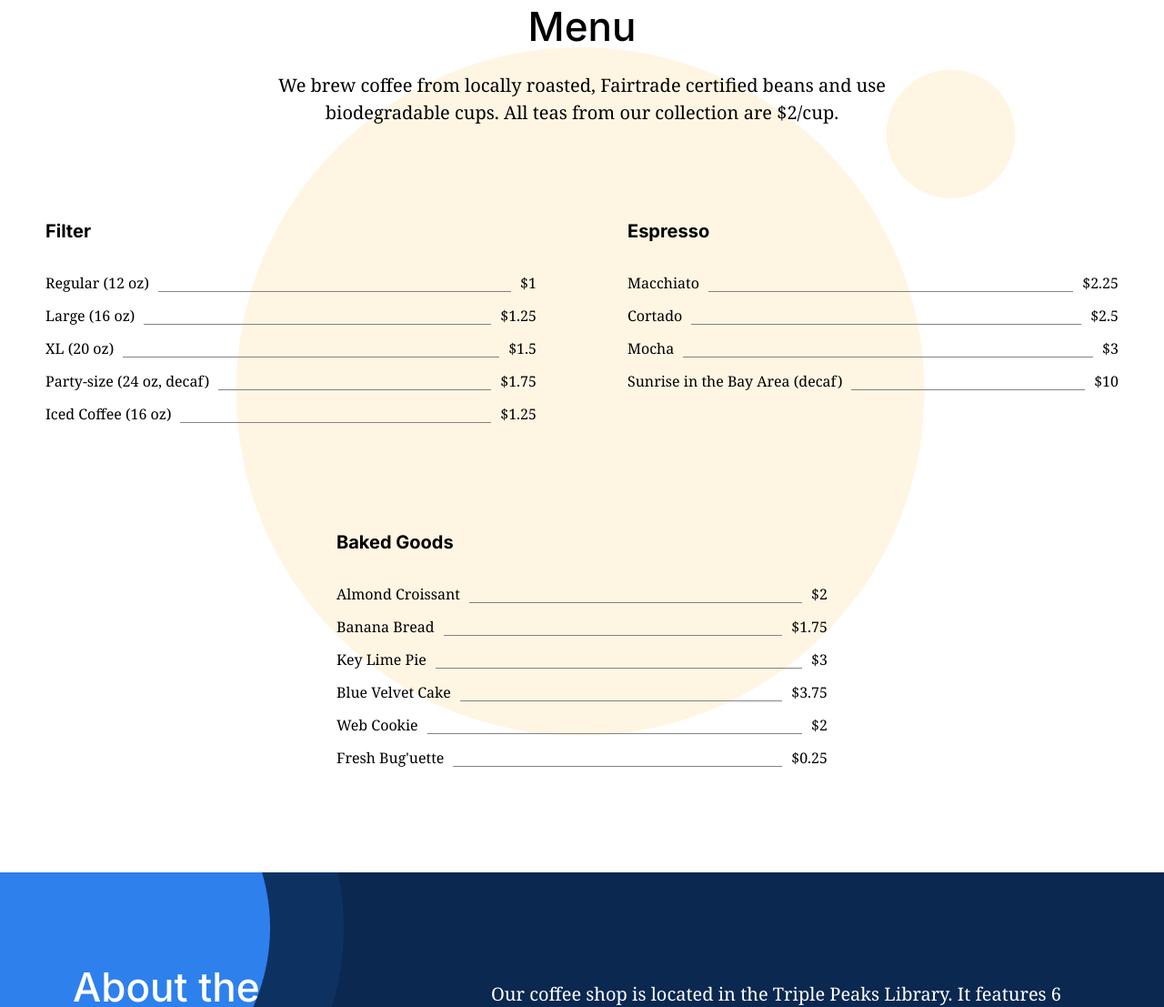
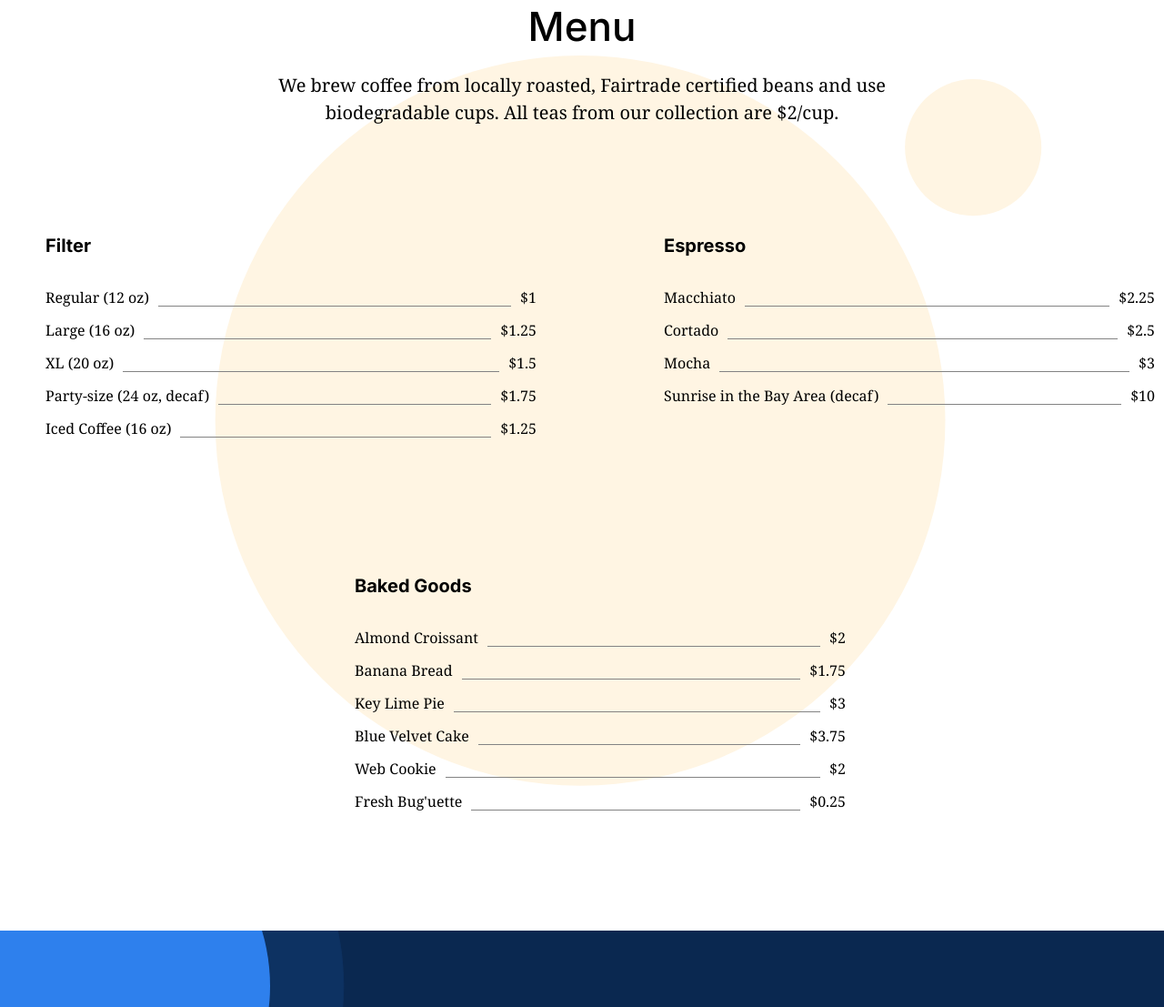
Before and after one commit to Dayana-Pugachov/se_project_coffeeshop, a plain HTML site: page index.html in a window 1280 px wide. Shown: the part 2711-3818 px from the top of the page at 91% size. Drawn offline with Linux system fonts and the light colour scheme.

Commit message:
finish project 2 correct

```diff
--- a/index.html
+++ b/index.html
@@ -166,7 +166,7 @@
             use biodegradable cups. All teas from our collection are $2/cup.
           </p>
           <div class="menu__cards">
-            <div class="card">
+            <ul class="card">
               <h2 class="card__title">Filter</h2>
               <li class="card__list-item">
                 Regular (12 oz)
@@ -193,8 +193,8 @@
                 <span class="card__list-divider"></span>
                 $1.25
               </li>
-            </div>
-            <div class="card">
+            </ul>
+            <ul class="card">
               <h2 class="card__title">Espresso</h2>
               <li class="card__list-item">
                 Macchiato
@@ -216,8 +216,8 @@
                 <span class="card__list-divider"></span>
                 $10
               </li>
-            </div>
-            <div class="card">
+            </ul>
+            <ul class="card">
               <h2 class="card__title">Baked Goods</h2>
               <li class="card__list-item">
                 Almond Croissant
@@ -249,7 +249,7 @@
                 <span class="card__list-divider"></span>
                 $0.25
               </li>
-            </div>
+            </ul>
           </div>
         </section>
         <section class="about" id="contacts">
```
